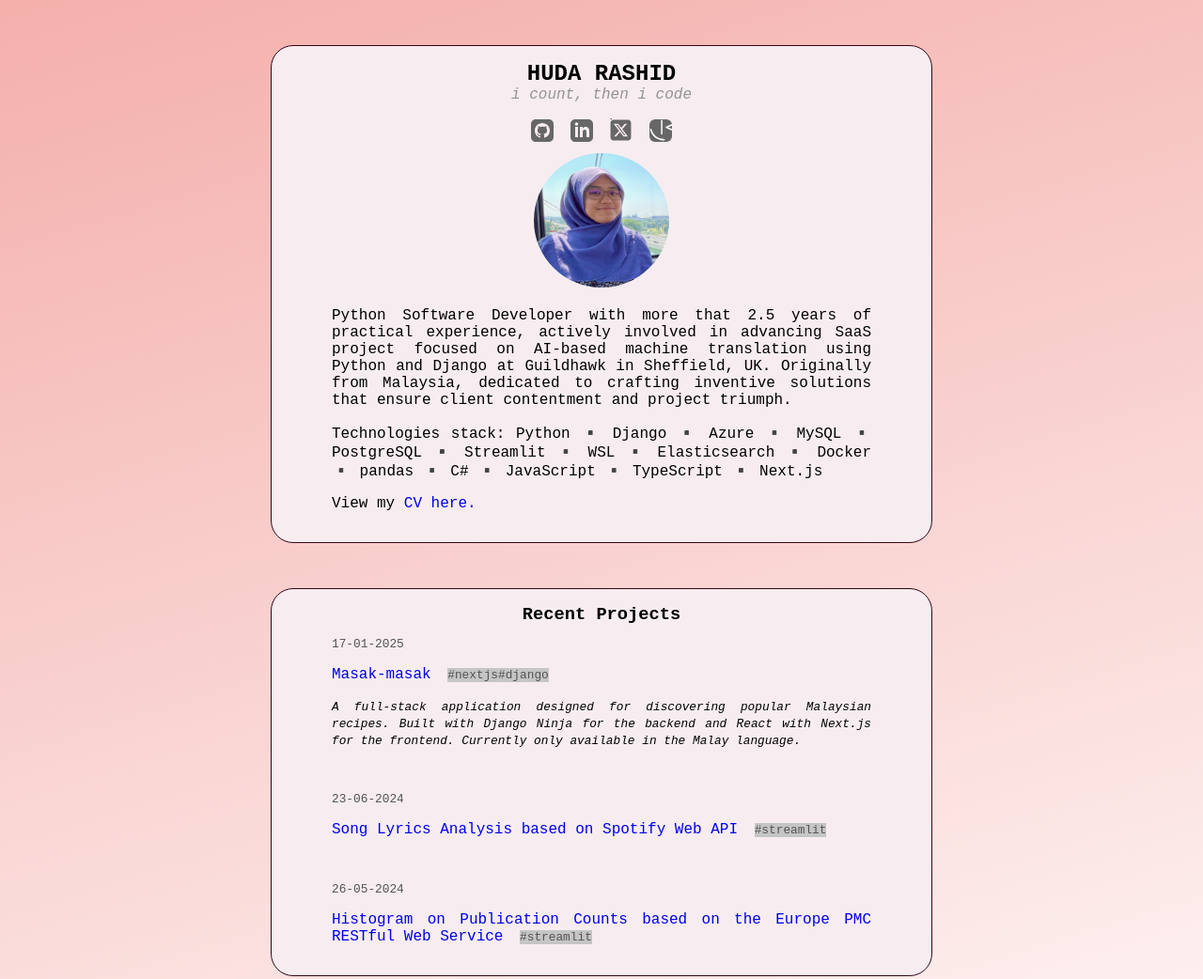
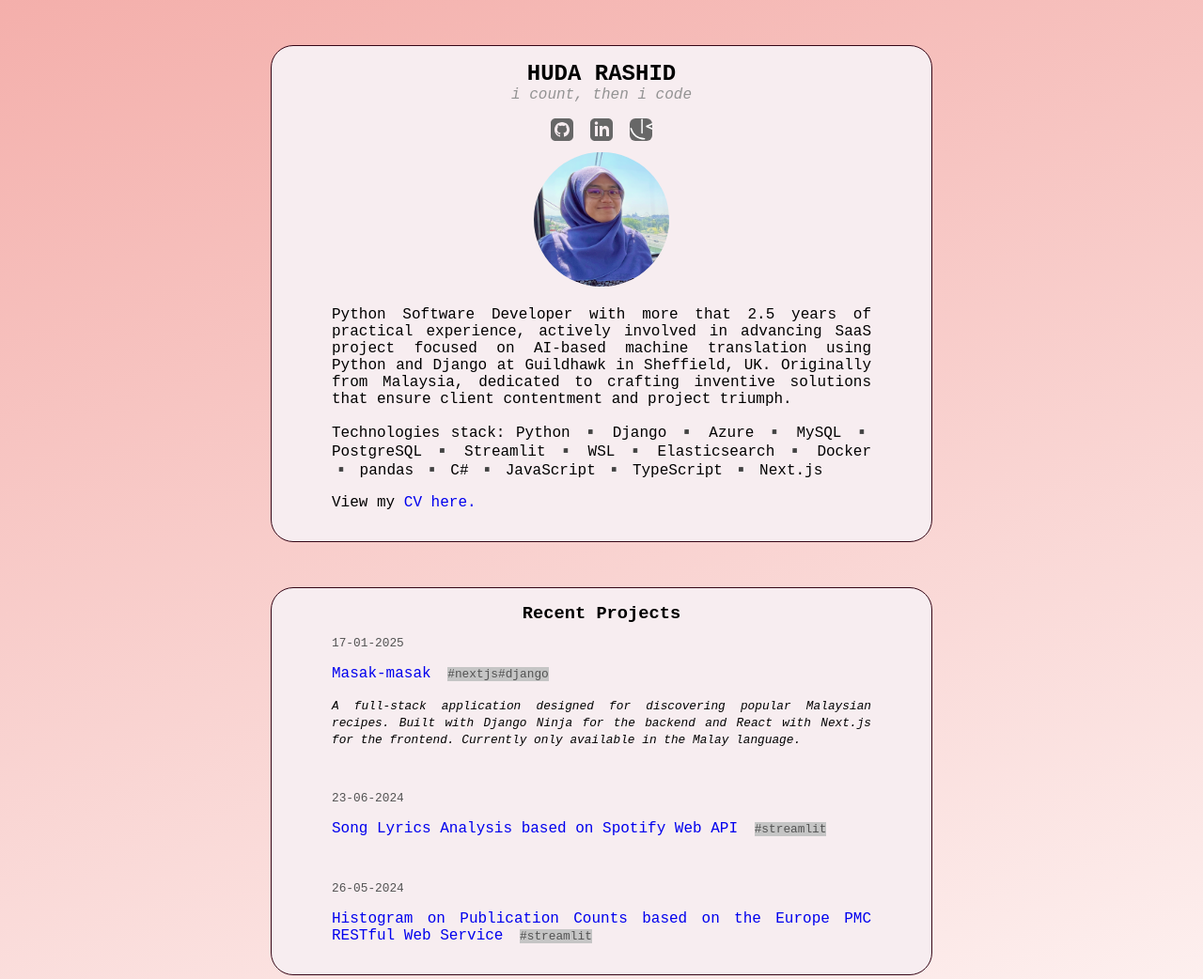
Before and after one commit to hudarashid/portfolio, a plain HTML site: page index.html in a window 1280 px wide. Shown: the top 1042 px of the page at 94% size. Drawn offline with Linux system fonts and the light colour scheme; a web font is replaced by a local one.

Commit message:
update CV

```diff
--- a/index.html
+++ b/index.html
@@ -33,7 +33,7 @@
                     </svg>
                 </a>
 
-                <a class="twitter" href="https://twitter.com/hudaMRashid" target="_blank" rel="noopener noreferrer">
+                <!-- <a class="twitter" href="https://twitter.com/hudaMRashid" target="_blank" rel="noopener noreferrer">
                     <svg xmlns="http://www.w3.org/2000/svg" height="25" width="25" viewBox="0 0 448 512">
                         <title>Twitter</title>
                         <rect width="24" height="24" rx="25%" />
@@ -41,7 +41,7 @@
                             d="M64 32C28.7 32 0 60.7 0 96V416c0 35.3 28.7 64 64 64H384c35.3 0 64-28.7 64-64V96c0-35.3-28.7-64-64-64H64zm297.1 84L257.3 234.6 379.4 396H283.8L209 298.1 123.3 396H75.8l111-126.9L69.7 116h98l67.7 89.5L313.6 116h47.5zM323.3 367.6L153.4 142.9H125.1L296.9 367.6h26.3z" />
 
                     </svg>
-                </a>
+                </a> -->
 
                 <a class="frontendmentor" href="https://www.frontendmentor.io/profile/hudarashid" target="_blank"
                     rel="noopener noreferrer">
```
Also changed, not shown: 1 other file.
